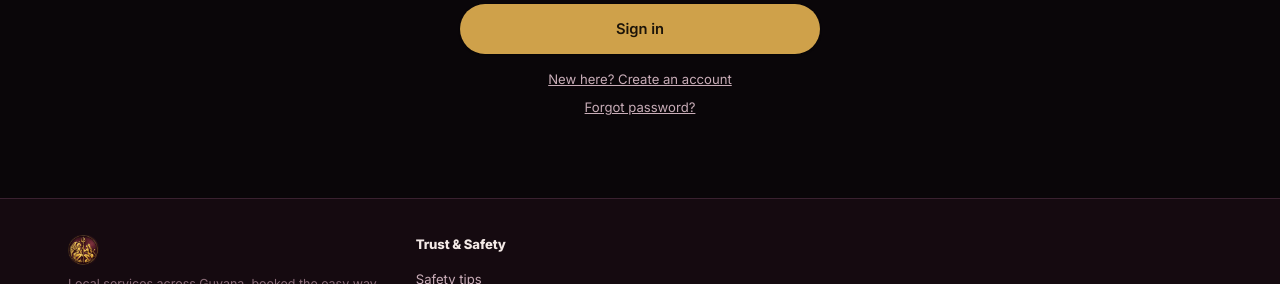
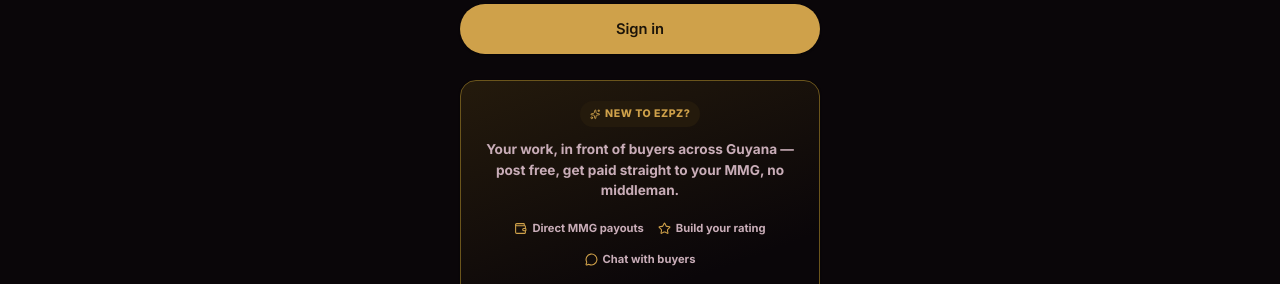
Before and after one commit to emmanueldesouza13/ezpz, a Next.js app: page /sign-in in a window 1280 px wide. Both pictures are taken after a click on the button "Verify Age — I am 18 or older". Shown: the part 516-800 px from the top of the page. Built offline with nearby package versions, Linux system fonts and the light colour scheme; no server answers; the database is empty.

Commit message:
Add a sign-up teaser card to the sign-in page to drive new accounts

```diff
--- a/src/app/globals.css
+++ b/src/app/globals.css
@@ -1025,6 +1025,33 @@
   .signin-switch button { background: none; border: none; padding: 0; font-size: 0.82rem; color: var(--ink-soft); text-decoration: underline; cursor: pointer; }
   .signin-switch button:hover { color: var(--ink); }
 
+  .signup-teaser {
+    margin-top: 26px; padding: 20px 18px; text-align: center;
+    border-radius: var(--radius-card);
+    background: linear-gradient(160deg, var(--brand-tint), transparent 70%);
+    border: 1px solid var(--brand-tint-line);
+    box-shadow: var(--shadow-1);
+  }
+  .signup-teaser-badge {
+    display: inline-flex; align-items: center; gap: 5px;
+    font-size: 0.66rem; font-weight: 800; text-transform: uppercase; letter-spacing: 0.05em;
+    color: var(--brand); background: var(--brand-tint);
+    padding: 5px 10px; border-radius: var(--radius-chip); margin-bottom: 12px;
+  }
+  .signup-teaser-line {
+    font-size: 0.92rem; font-weight: 700; color: var(--ink); line-height: 1.45;
+    margin: 0 0 14px;
+  }
+  .signup-teaser-perks {
+    display: flex; justify-content: center; gap: 14px; flex-wrap: wrap;
+    margin-bottom: 16px;
+  }
+  .signup-teaser-perks span {
+    display: flex; align-items: center; gap: 5px;
+    font-size: 0.7rem; font-weight: 700; color: var(--ink-soft);
+  }
+  .signup-teaser-perks svg { color: var(--accent); width: 13px; height: 13px; }
+
   .admin-wrap { max-width: 1080px; padding-top: 24px; padding-bottom: 60px; }
   .admin-topbar {
     display: flex; align-items: center; justify-content: space-between; gap: 12px;
--- a/src/app/sign-in/page.tsx
+++ b/src/app/sign-in/page.tsx
@@ -147,16 +147,46 @@
         </button>
         {error && <p className="admin-error">{error}</p>}
       </form>
+      {mode === "signin" && (
+        <div className="signup-teaser">
+          <span className="signup-teaser-badge">
+            <Icon name="Sparkles" size={12} />
+            New to EzPz?
+          </span>
+          <p className="signup-teaser-line">
+            Your work, in front of buyers across Guyana — post free, get paid straight to your
+            MMG, no middleman.
+          </p>
+          <div className="signup-teaser-perks">
+            <span>
+              <Icon name="Wallet" size={13} />
+              Direct MMG payouts
+            </span>
+            <span>
+              <Icon name="Star" size={13} />
+              Build your rating
+            </span>
+            <span>
+              <Icon name="MessageCircle" size={13} />
+              Chat with buyers
+            </span>
+          </div>
+          <button
+            type="button"
+            className="btn btn-accent btn-block"
+            onClick={() => { setMode("signup"); setError(null); }}
+          >
+            <Icon name="ArrowRight" size={15} />
+            Create your free account
+          </button>
+        </div>
+      )}
+
       <div className="signin-switch">
         {mode === "signin" && (
-          <>
-            <button type="button" onClick={() => { setMode("signup"); setError(null); }}>
-              New here? Create an account
-            </button>
-            <button type="button" onClick={() => { setMode("forgot"); setError(null); }}>
-              Forgot password?
-            </button>
-          </>
+          <button type="button" onClick={() => { setMode("forgot"); setError(null); }}>
+            Forgot password?
+          </button>
         )}
         {mode !== "signin" && (
           <button type="button" onClick={() => { setMode("signin"); setError(null); }}>
```
